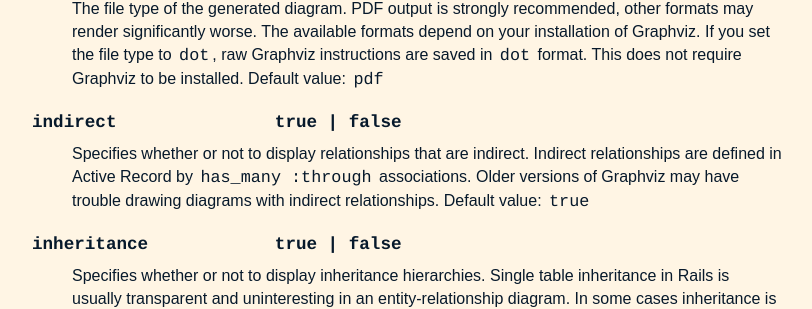
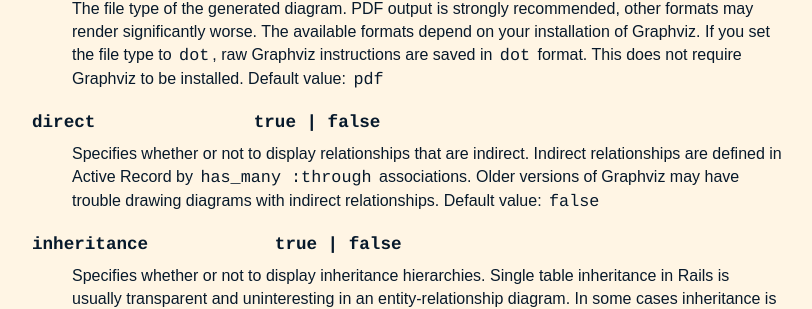
Before and after one commit to voormedia/rails-erd, a Jekyll site: the page built from customise.html, in a window 1280 px wide and 900 px high, scrolled down 1059 px. Shown: the part 148-457 px from the top of the window, without its empty margins (233-1045 px from the left). Built offline with Jekyll 4.4.1, drawn with Linux system fonts in a browser that asks for light colours.

Commit message:
Updated diagram options (indirect -> direct)
Current documentation states "indirect" as an option, whereas the available option is called "direct"

```diff
--- a/customise.html
+++ b/customise.html
@@ -62,13 +62,13 @@ The following output options are available in Rails ERD.
     require Graphviz to be installed. Default value: <tt>pdf</tt>
   </dd>
 
-  <dt><pre>indirect               true | false</pre></dt>
+  <dt><pre>direct               true | false</pre></dt>
   <dd>
     Specifies whether or not to display relationships that are indirect.
     Indirect relationships are defined in Active Record by
     <tt>has_many :through</tt> associations. Older versions of Graphviz may
     have trouble drawing diagrams with indirect relationships.
-    Default value: <tt>true</tt>
+    Default value: <tt>false</tt>
   </dd>
 
   <dt><pre>inheritance            true | false</pre></dt>
```
